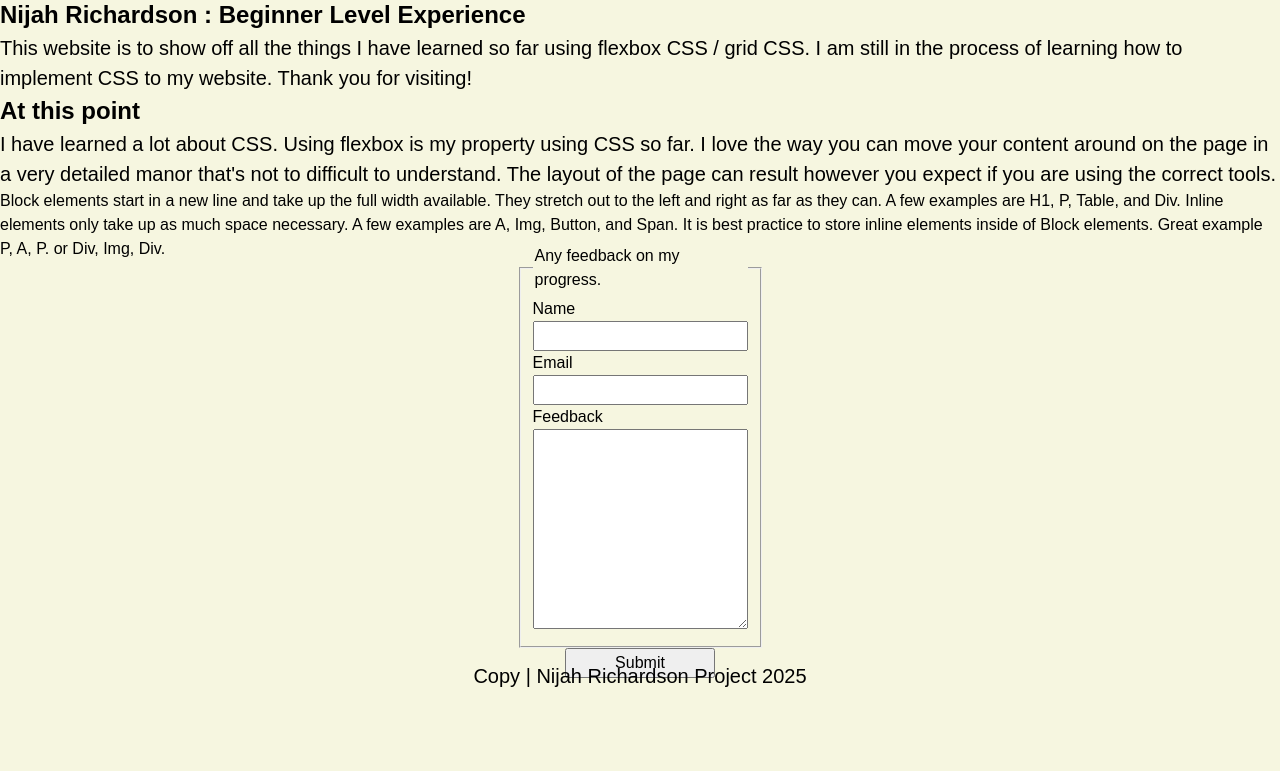
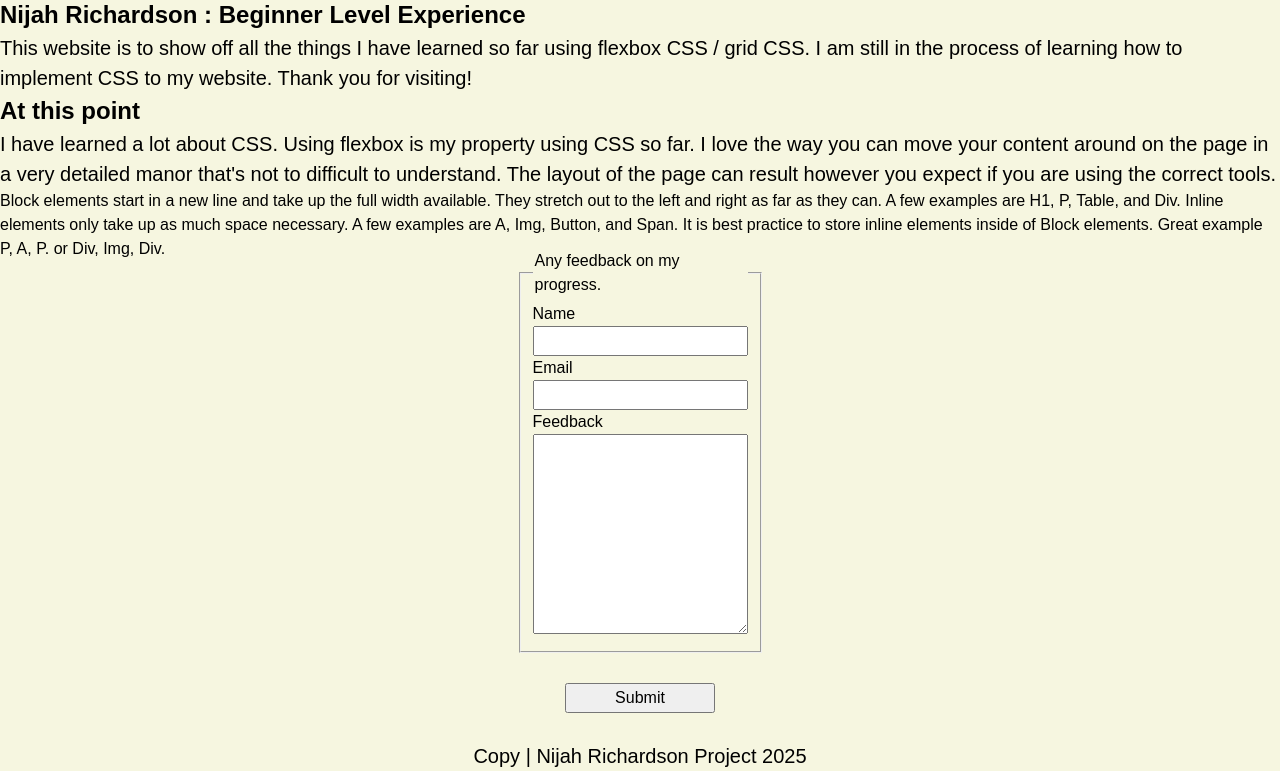
Before and after one commit to shaay98/week5-guided-project, a plain HTML site: page index.html in a window 1280 px wide. Shown: the part 81-852 px from the top of the page. Before the commit the page ends 800 px from the top, so only its background shows below. Drawn offline with Linux system fonts and the light colour scheme.

Commit message:
added changes to footer and form using CSS

```diff
--- a/index.html
+++ b/index.html
@@ -34,7 +34,13 @@
               understand. The layout of the page can result however you expect
               if you are using the correct tools.
             </p>
-            <div>Block elements start in a new line and take up the full width available. They stretch out to the left and right as far as they can. A few examples are H1, P, Table, and Div. Inline elements only take up as much space necessary. A few examples are A, Img, Button, and Span. It is best practice to store inline elements inside of Block elements. Great example P, A, P. or Div, Img, Div.
+            <div>
+              Block elements start in a new line and take up the full width
+              available. They stretch out to the left and right as far as they
+              can. A few examples are H1, P, Table, and Div. Inline elements
+              only take up as much space necessary. A few examples are A, Img,
+              Button, and Span. It is best practice to store inline elements
+              inside of Block elements. Great example P, A, P. or Div, Img, Div.
             </div>
           </section>
         </section>
@@ -43,11 +49,11 @@
             <legend>Any feedback on my progress.</legend>
             <div>
               <label for="Name">Name</label>
-              <input id="Name" type="text" />
+              <input id="Name" type="text" aria-required="true" />
             </div>
             <div>
               <label for="Email">Email</label>
-              <input id="Email" type="text" />
+              <input id="Email" type="text" aria-required="true"/>
             </div>
             <div>
               <label for="Feedback">Feedback</label>
--- a/style.css
+++ b/style.css
@@ -18,6 +18,7 @@ h1 {
 div{
     font-family: Arial, Helvetica, sans-serif;
     font: rgba(0, 0, 255, 0.384);
+    justify-content: space-around;
 }
 p {
   display: flex;
@@ -27,15 +28,16 @@ p {
 footer {
   display: flex;
   justify-content: space-around;
+  margin-top: 80px;
 }
 button {
-  margin-top: 10px;
   display: block;
   margin: auto;
   width: 150px;
+  margin-top: 30px;
 }
 form {
-    align-items: center;
+  align-items: center;
   display: flex;
   flex-direction:column;
   justify-content: center;
@@ -52,3 +54,6 @@ label {
   justify-content: space-between;
   width: 40px;
 }
+fieldset{
+  margin-top: 40px;
+}
```
